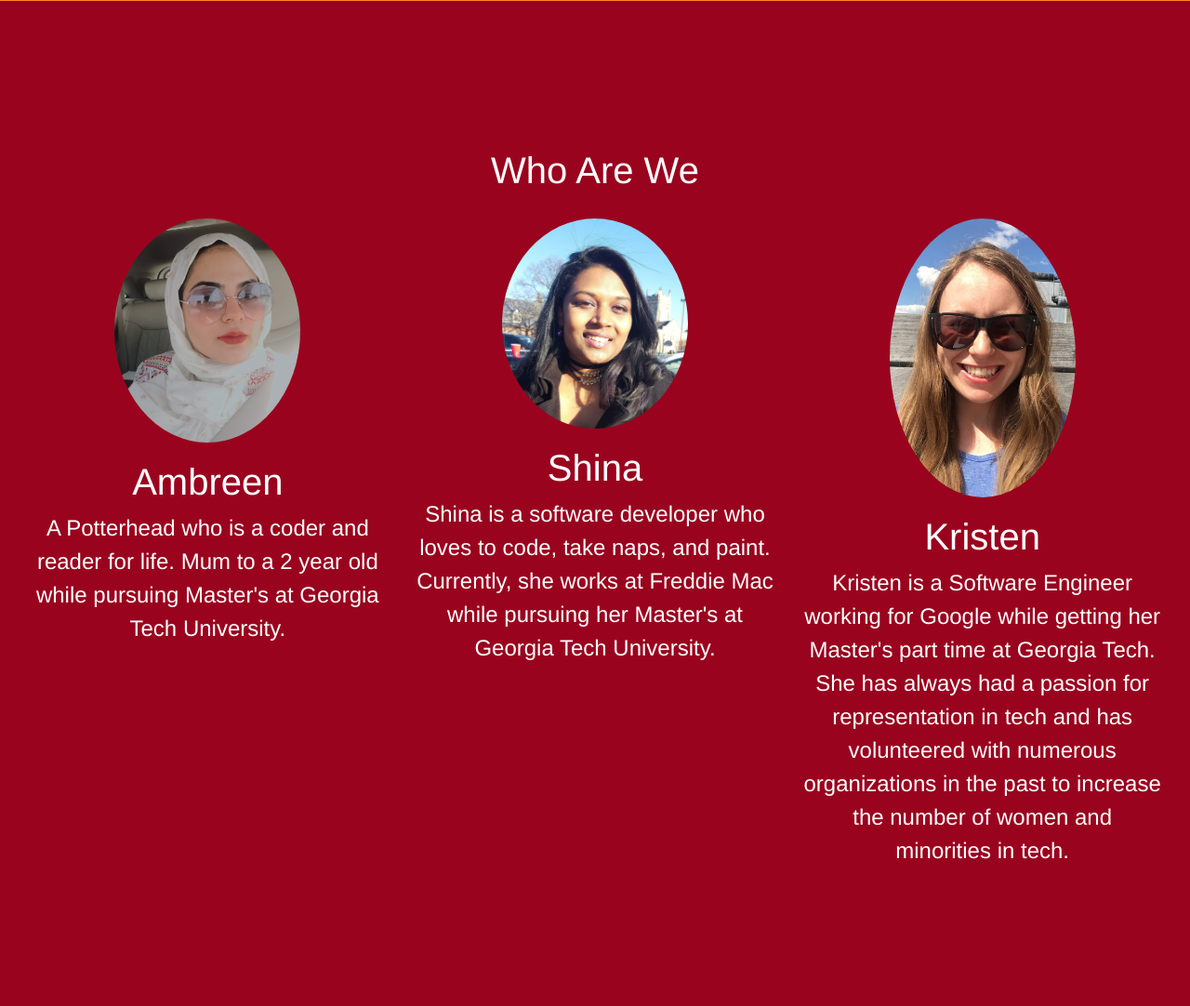
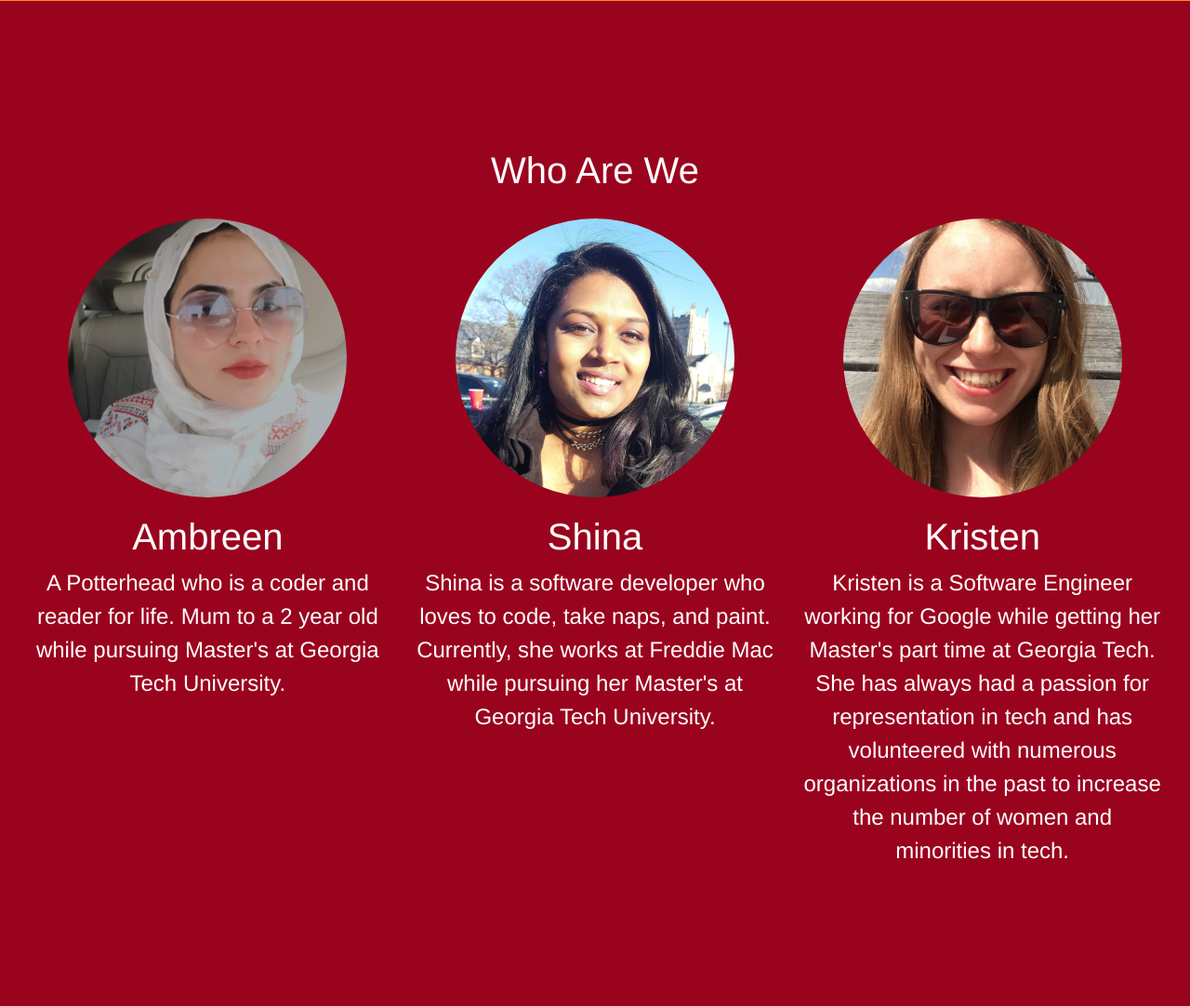
Before and after one commit to kmarventano/adas-army, a PHP site: page /index.html in a window 1280 px wide. Shown: the part 786-1868 px from the top of the page at 93% size. Run offline with PHP 8.4, Linux system fonts and the light colour scheme; some libraries are stand-ins or nearby versions.

Commit message:
Fix my pic

```diff
--- a/style.css
+++ b/style.css
@@ -98,7 +98,6 @@ p {
 .img-rounded {
 	border-radius: 15px;
 	width: 200px;
-	max-width: 200px;
 	display: block;
 	margin-left: auto;
 	margin-right: auto;
```
